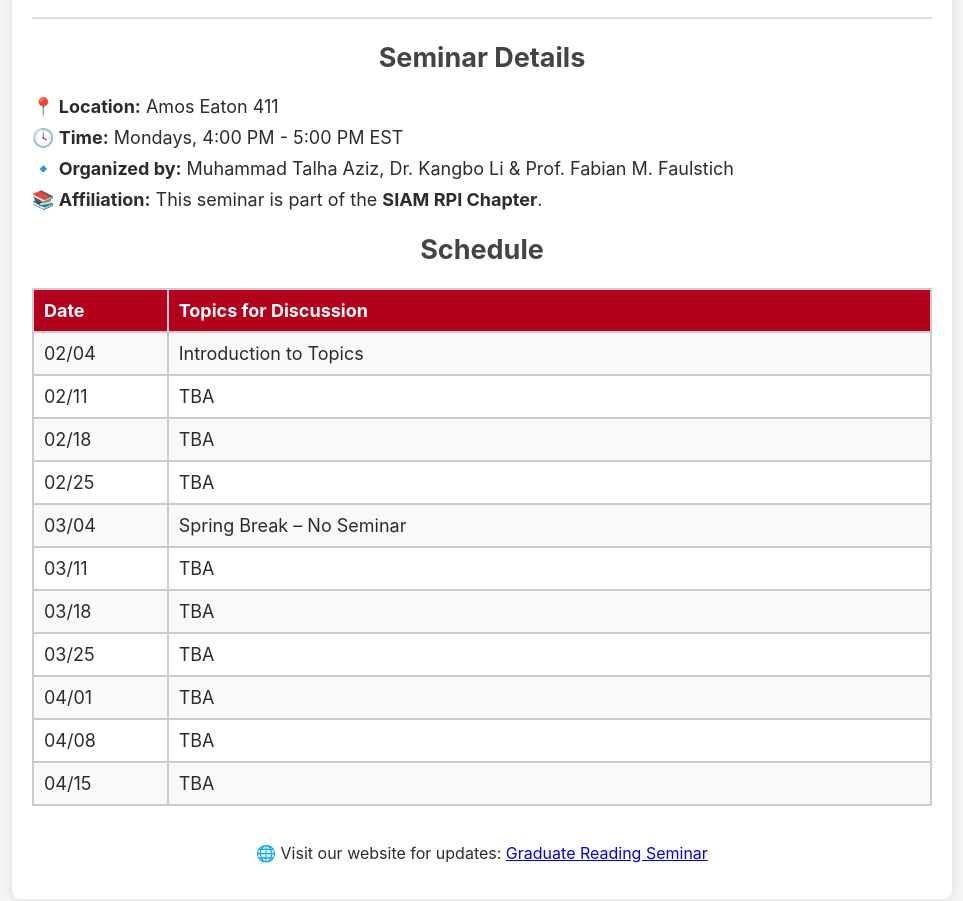
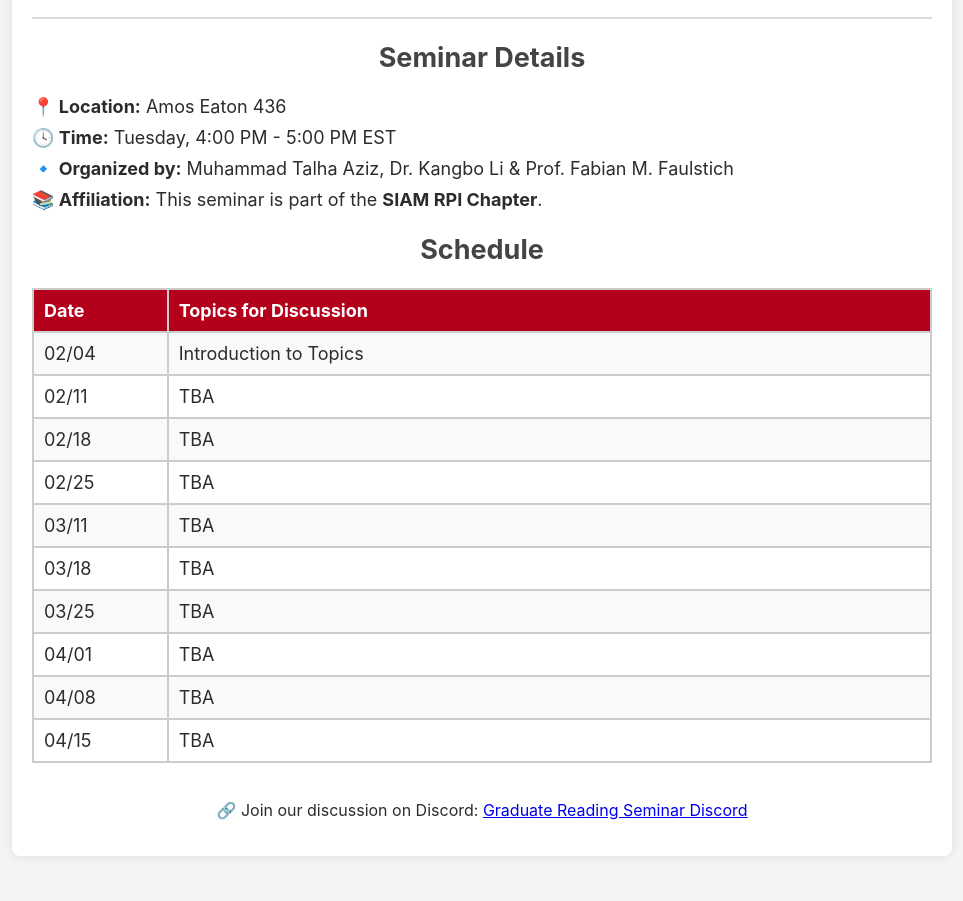
Before and after one commit to Mtalha086/graduate_reading_seminar, a plain HTML site: page index.html in a window 1280 px wide. Shown: the part 311-1212 px from the top of the page, without its empty margins (158-1121 px from the left). Drawn offline with Linux system fonts and the light colour scheme.

Commit message:
added discord link

```diff
--- a/index.html
+++ b/index.html
@@ -100,8 +100,8 @@
 
         <h2>Seminar Details</h2>
         <ul>
-            <li><b>📍 Location:</b> Amos Eaton 411</li>
-            <li><b>🕓 Time:</b> Mondays, 4:00 PM - 5:00 PM EST</li>
+            <li><b>📍 Location:</b> Amos Eaton 436</li>
+            <li><b>🕓 Time:</b> Tuesday, 4:00 PM - 5:00 PM EST</li>
             <li><b>🔹 Organized by:</b> Muhammad Talha Aziz, Dr. Kangbo Li & Prof. Fabian M. Faulstich</li>
             <li><b>📚 Affiliation:</b> This seminar is part of the <b>SIAM RPI Chapter</b>.</li>
         </ul>
@@ -127,10 +127,6 @@
             <tr>
                 <td>02/25</td>
                 <td>TBA</td>
-            </tr>
-            <tr>
-                <td>03/04</td>
-                <td>Spring Break – No Seminar</td>
             </tr>
             <tr>
                 <td>03/11</td>
@@ -160,8 +156,8 @@
 
         <br>
         <p style="text-align:center; font-size: 16px;">
-            🌐 Visit our website for updates:
-            <a href="https://mtalha086.github.io/graduate_reading_seminar/" target="_blank">Graduate Reading Seminar</a>
+            🔗 Join our discussion on Discord:
+            <a href="https://discord.gg/StX35NbJ" target="_blank">Graduate Reading Seminar Discord</a>
         </p>
     </div>
 </body>
```
